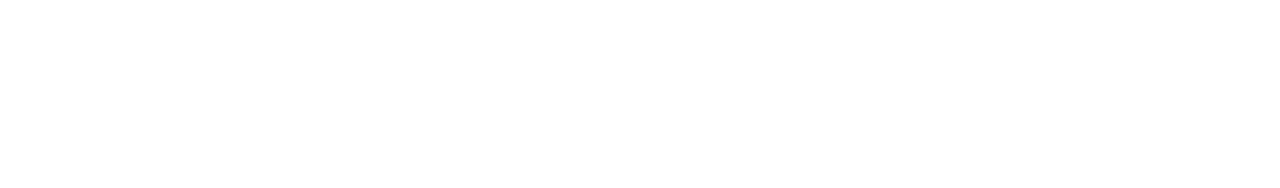
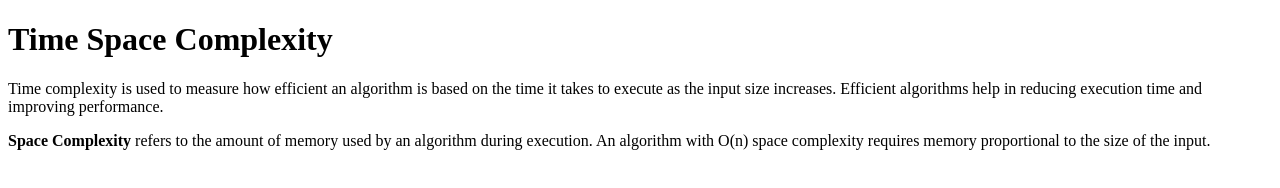
Before and after one commit to acciojob/time-and-space-complexity-Anand20055, a website: page main.html in a window 1280 px wide. Drawn offline with Linux system fonts and the light colour scheme.

Commit message:
created a submission

```diff
--- a/main.html
+++ b/main.html
@@ -1,16 +1,19 @@
 <!DOCTYPE html>
+<html>
+<head>
+    <title>Time and Space Complexity</title>
+</head>
+<body>
 
-<html>
+    <h1>Time Space Complexity</h1>
 
-<head>
-	<link rel="stylesheet" href="styles.css">
-</head>
+    <p>
+        Time complexity is used to measure how efficient an algorithm is based on the time it takes to execute as the input size increases. Efficient algorithms help in reducing execution time and improving performance.
+    </p>
 
-<body>
-	<!-- the entire body must be written by student -->
-    <script type="text/javascript" src="./script.js">
-</script>
+    <p>
+        <b>Space Complexity</b> refers to the amount of memory used by an algorithm during execution. An algorithm with O(n) space complexity requires memory proportional to the size of the input.
+    </p>
 
 </body>
-
 </html>
```
